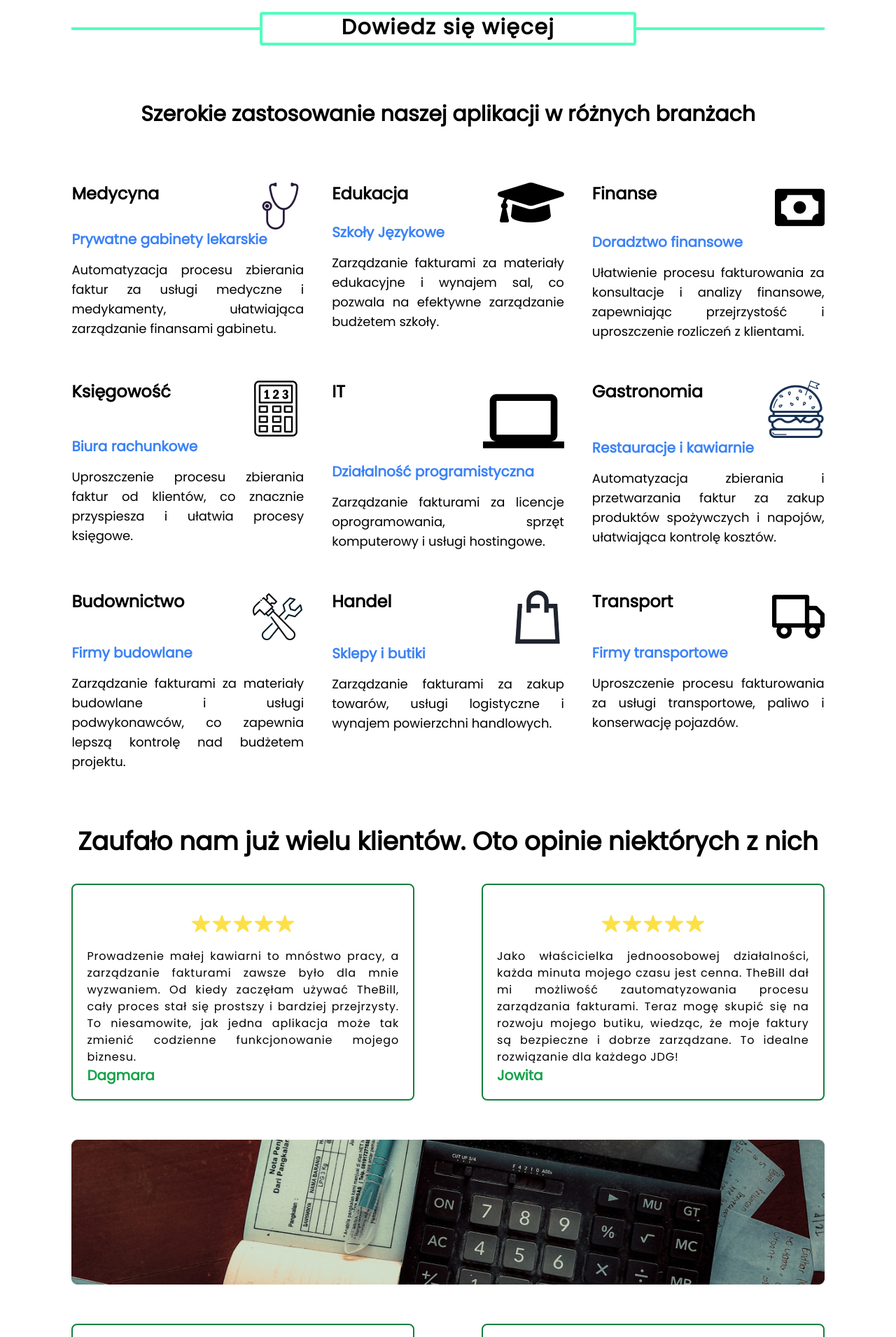
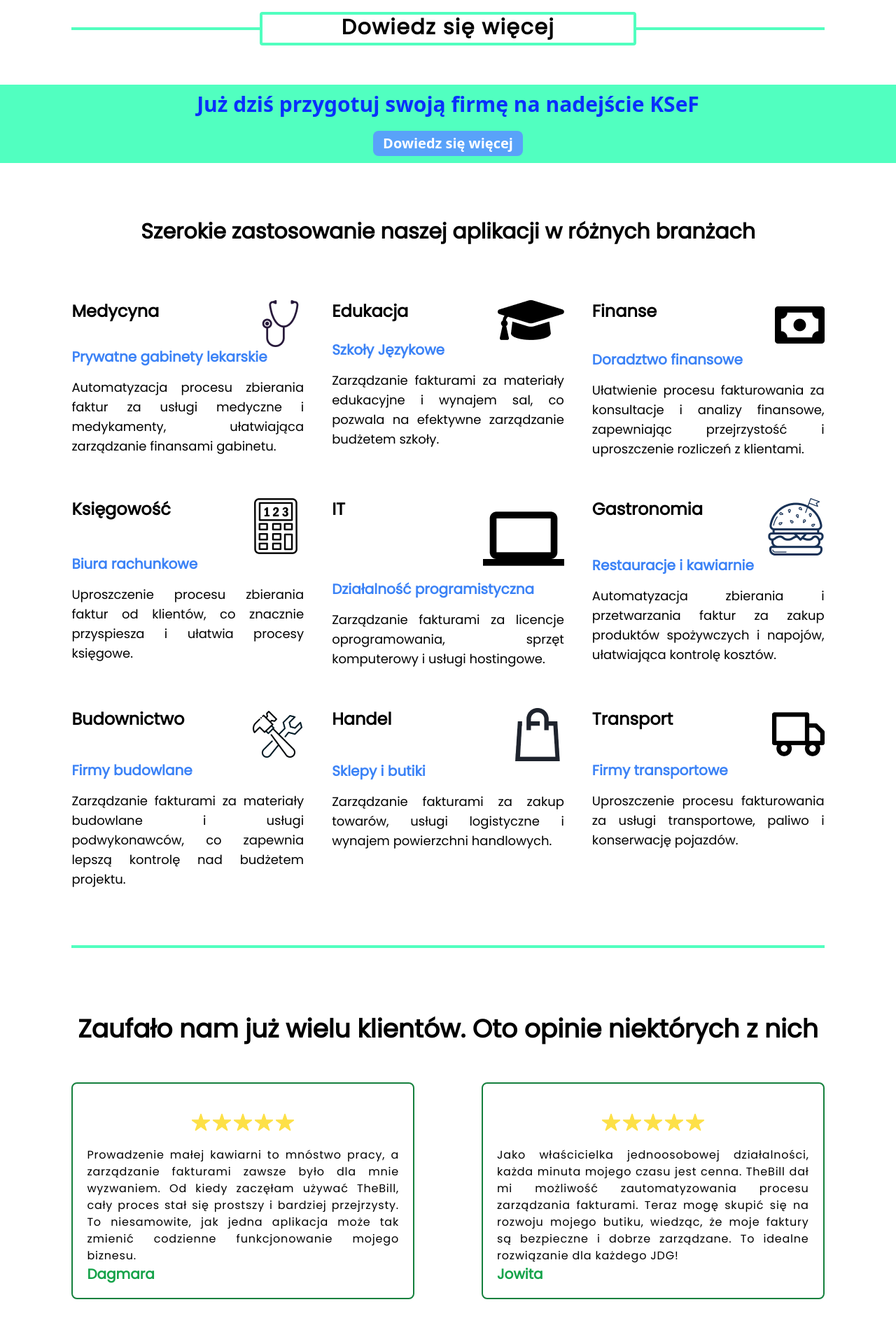
Before and after one commit to Tommy3DE/TheBill, a React (Vite) app: page / in a window 1280 px wide. Shown: the part 2800-4711 px from the top of the page at 70% size. Built offline with nearby package versions, Linux system fonts and the light colour scheme.

Commit message:
zmiany w homepage czesc 2

```diff
--- a/src/layout/pages/Home.tsx
+++ b/src/layout/pages/Home.tsx
@@ -6,7 +6,7 @@ import Opinions from "./Home/Opinions";
 import FAQ from "./Home/FAQ";
 import BasicInfo from "./Home/BasicInfo";
 import ShortPricing from "./Home/ShortPricing";
-
+import KSEF from "./Home/KSEF";
 
 const Home = () => {
   return (
@@ -14,10 +14,11 @@ const Home = () => {
       <Navbar />
       <Hero />
       <BasicInfo />
-      <ShortPricing/>
-      <UseCases/>
-      <Opinions/>
-      <FAQ/>
+      <ShortPricing />
+      <KSEF />
+      <UseCases />
+      <Opinions />
+      <FAQ />
       <Footer />
     </>
   );
--- /dev/null
+++ b/src/layout/pages/Home/KSEF.tsx
@@ -0,0 +1,14 @@
+
+const KSEF = () => {
+  return (
+    <section className="w-full h-28 bg-[#51FFC0] flex flex-col justify-around items-center my-14">
+        <h1 className="text-3xl font-extrabold text-[#0930FB]">Już dziś przygotuj swoją firmę na nadejście KSeF</h1>
+        <button className="bg-[#59A2F9] text-white w-1/6 py-1 text-xl font-bold rounded-lg">
+        Dowiedz się więcej
+        </button>
+
+    </section>
+  )
+}
+
+export default KSEF
--- a/src/layout/pages/Home/Opinions.tsx
+++ b/src/layout/pages/Home/Opinions.tsx
@@ -4,8 +4,8 @@ import reviews from "../../../assets/reviews.png";
 
 const Opinions = () => {
   return (
-    <section className="mt-20 items-center mx-[8%] font-poppins">
-      <h1 className="text-center text-4xl font-bold my-10">
+    <section className="mt-20 items-center mx-[8%] font-poppins border-y-4 py-10 border-[#51FFBF]">
+      <h1 className="text-center text-4xl font-extrabold my-14">
         Zaufało nam już wielu klientów. Oto opinie niektórych z nich{" "}
       </h1>
       <div className="flex flex-row">
```
